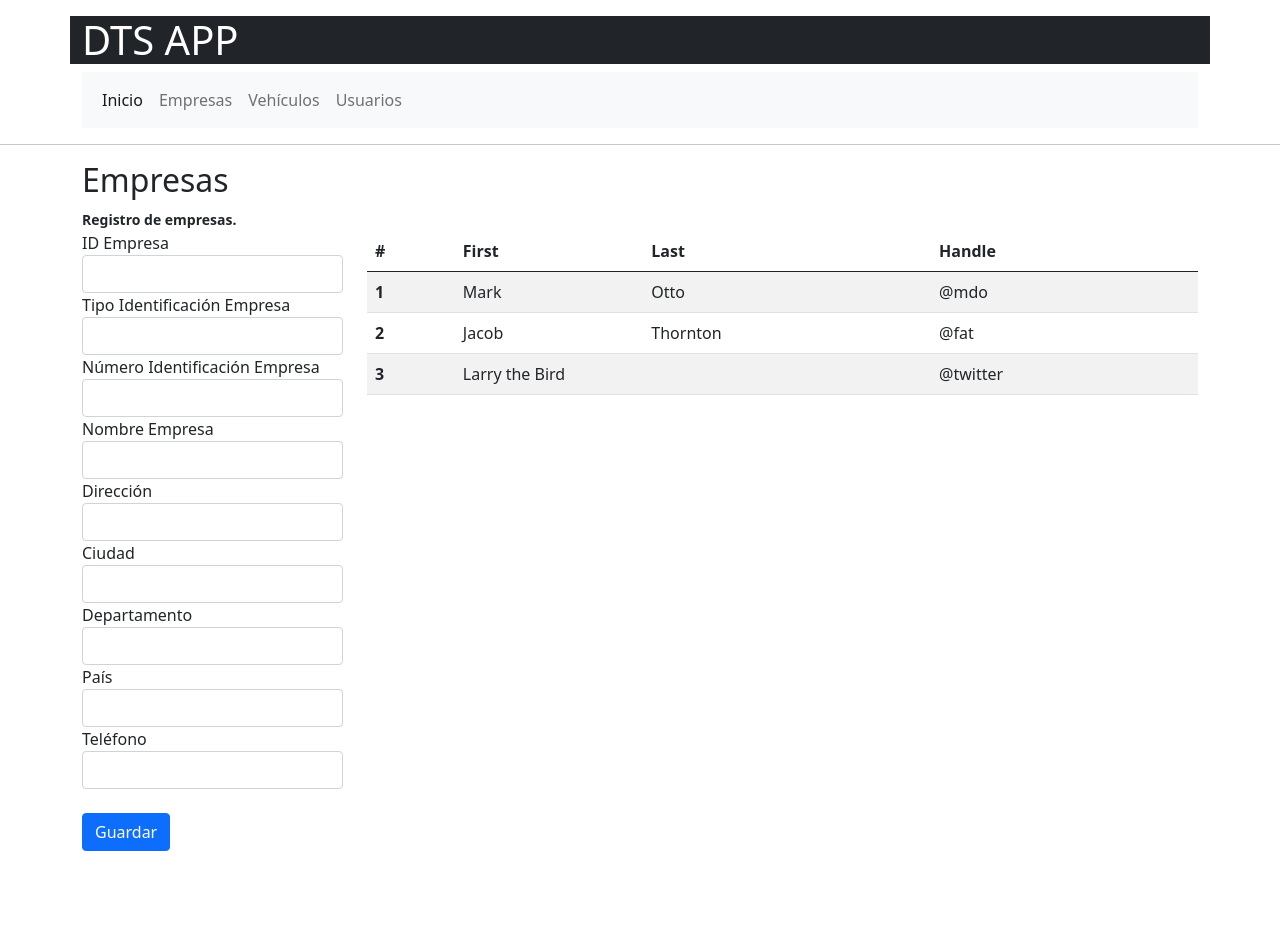
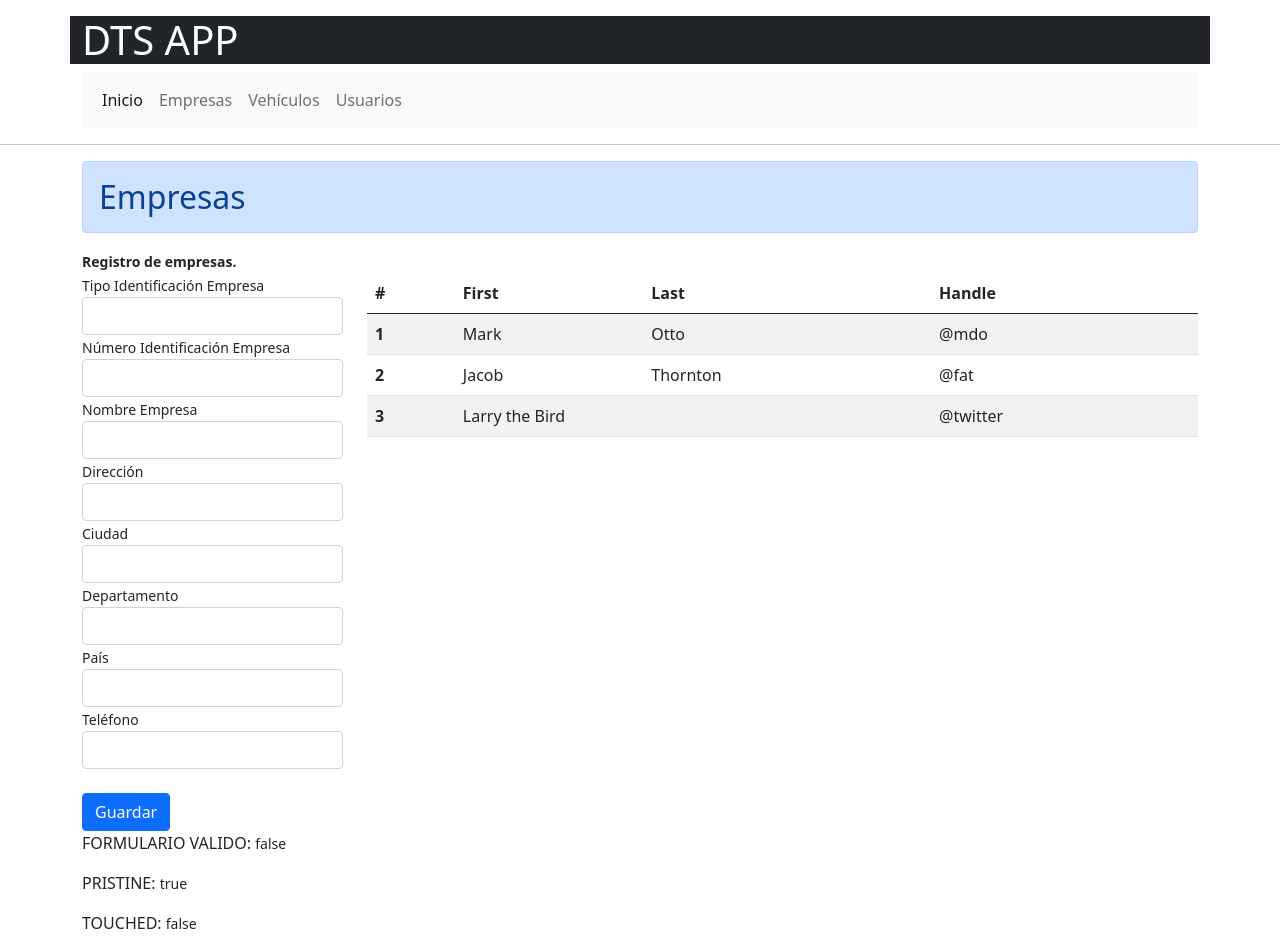
Before and after one commit to andrescanm/angular-dts, an Angular app: page / in a window 1280 px wide. Shown: the top 952 px of the page. Before the commit the page ends 851 px from the top, so only its background shows below. Built offline with nearby package versions, Linux system fonts and the light colour scheme; no server answers.

Commit message:
ReactiveFormModule empresa y validaciones basicas.

```diff
--- a/src/app/empresa/empresa.module.ts
+++ b/src/app/empresa/empresa.module.ts
@@ -1,6 +1,6 @@
 import { NgModule } from '@angular/core';
 import { CommonModule } from '@angular/common';
-import { FormsModule } from '@angular/forms';
+import { ReactiveFormsModule } from '@angular/forms';
 
 import { EmpresaFormularioComponent } from './empresaFormulario/empresa.formulario.component';
 import { EmpresasListadoComponent } from './empresasListado/empresas.listado.component';
@@ -17,7 +17,7 @@ import { EmpresasListadoComponent } from './empresasListado/empresas.listado.com
   ],
   imports: [
     CommonModule,
-    FormsModule
+    ReactiveFormsModule
   ]
 })
 export class EmpresaModule { }
--- a/src/app/empresa/empresaFormulario/empresa.formulario.component.html
+++ b/src/app/empresa/empresaFormulario/empresa.formulario.component.html
@@ -1,69 +1,68 @@
 <div class="container">
-    <h2>Empresas</h2><small><b>Registro de empresas.</b></small>
+    <h2 class="alert alert-primary">Empresas</h2><small><b>Registro de empresas.</b></small>
     <div class="row">
         <div class="col-md-3">
             <!-- Formulario Empresas -->
-            <form (ngSubmit)="agregarEmpresa( formularioEmpresa )" #formularioEmpresa>
-                <div class="form-group">
-                    <label for="idEmpresa">
-                            ID Empresa
-                        </label>
-                    <input type="text" class="form-control" id="idEmpresa" />
-                </div>
+            <form autocomplete="off" (ngSubmit)="agregarEmpresa(formularioEmpresa)" [formGroup]="formularioEmpresa">
 
                 <div class="form-group">
                     <label for="tipoIdentificacion">
-                            Tipo Identificación Empresa
+                        <small>Tipo Identificación Empresa</small>
                         </label>
-                    <input type="text" class="form-control" id="tipoIdentificacion" />
+                    <!-- <input type="text" class="form-control" id="tipoIdentificacion" formControlName="tipoIdentificacion" /> -->
+                    <select class="form-control" id="tipoIdentificacion" formControlName="tipoIdentificacion" form="formularioEmpresa">
+                        <option value="NIT">NIT</option>
+                        <option value="RUT">RUT</option>
+                        <option value="OTRO">OTRO</option>
+                      </select>
                 </div>
 
                 <div class="form-group">
                     <label for="numeroIdentificacion">
-                            Número Identificación Empresa
+                            <small>Número Identificación Empresa</small>
                         </label>
-                    <input type="text" class="form-control" id="numeroIdentificacion" />
+                    <input type="text" class="form-control" id="numeroIdentificacion" formControlName="numeroIdentificacion" />
                 </div>
 
                 <div class="form-group">
                     <label for="nombre">
-                            Nombre Empresa
+                        <small>Nombre Empresa</small>
                         </label>
-                    <input type="text" class="form-control" id="nombre" />
+                    <input type="text" class="form-control" id="nombre" formControlName="nombre" />
                 </div>
 
                 <div class="form-group">
                     <label for="direccion">
-                            Dirección
+                        <small>Dirección</small>
                         </label>
-                    <input type="text" class="form-control" id="direccion" />
+                    <input type="text" class="form-control" id="direccion" formControlName="direccion" />
                 </div>
 
                 <div class="form-group">
                     <label for="ciudad">
-                            Ciudad
+                        <small>Ciudad</small>
                         </label>
-                    <input type="text" class="form-control" id="ciudad" />
+                    <input type="text" class="form-control" id="ciudad" formControlName="ciudad" />
                 </div>
 
                 <div class="form-group">
                     <label for="departamento">
-                            Departamento
+                        <small>Departamento</small>
                         </label>
-                    <input type="text" class="form-control" id="departamento" />
+                    <input type="text" class="form-control" id="departamento" formControlName="departamento" />
                 </div>
 
                 <div class="form-group">
                     <label for="pais">
-                            País
+                        <small>País</small>
                         </label>
-                    <input type="text" class="form-control" id="pais" />
+                    <input type="text" class="form-control" id="pais" formControlName="pais" />
                 </div>
                 <div class="form-group">
                     <label for="telefono">
-                            Teléfono
+                        <small>Teléfono</small>
                         </label>
-                    <input type="text" class="form-control" id="telefono" />
+                    <input type="text" class="form-control" id="telefono" formControlName="telefono" />
                 </div>
                 <br>
                 <button type="submit" class="btn btn-primary">
@@ -78,4 +77,26 @@
         </div>
         <!-- Fin Tabla empresas -->
     </div>
+    <div class="row">
+        <p>FORMULARIO VALIDO:
+            <small>
+                {{formularioEmpresa.valid}}
+            </small>
+        </p>
+        <p>PRISTINE:
+            <small>
+                {{formularioEmpresa.pristine}}
+            </small>
+        </p>
+        <p>TOUCHED:
+            <small>
+                {{formularioEmpresa.touched}}
+            </small>
+        </p>
+        <p>VALUE:
+            <small>
+                {{formularioEmpresa.value | json}}
+            </small>
+        </p>
+    </div>
 </div>
--- a/src/app/empresa/empresaFormulario/empresa.formulario.component.ts
+++ b/src/app/empresa/empresaFormulario/empresa.formulario.component.ts
@@ -1,5 +1,5 @@
 import { Component, OnInit } from '@angular/core';
-import { Form } from '@angular/forms';
+import { Form, FormBuilder, FormControl, FormGroup, Validators } from '@angular/forms';
 import { EmpresaService } from '../services/empresa.service';
 
 @Component({
@@ -10,14 +10,25 @@ import { EmpresaService } from '../services/empresa.service';
 })
 export class EmpresaFormularioComponent implements OnInit {
 
-  constructor( private empresaService:EmpresaService ) { }
+  formularioEmpresa:FormGroup = this.form.group({
+    tipoIdentificacion:   ['',[Validators.required, Validators.minLength(2)]],
+    numeroIdentificacion: ['',[Validators.required, Validators.minLength(3)]],
+    nombre:               ['',[Validators.required, Validators.minLength(3)]],
+    direccion:            ['',[Validators.required, Validators.minLength(5)]],
+    ciudad:               ['',[Validators.required, Validators.minLength(3)]],
+    departamento:         ['',[Validators.required, Validators.minLength(3)]],
+    pais:                 ['',[Validators.required, Validators.minLength(3)]],
+    telefono:             ['',[Validators.required, Validators.minLength(3)]]
+  });
+
+  constructor(  private empresaService:EmpresaService, private form:FormBuilder = new FormBuilder ) { }
 
   ngOnInit(): void {
 
   }
 
-  agregarEmpresa( formulario:HTMLFormElement ){
-    console.log( formulario );
+  agregarEmpresa( formulario:FormGroup ){
+    console.log( formulario.value);
   }
 
 }
```
